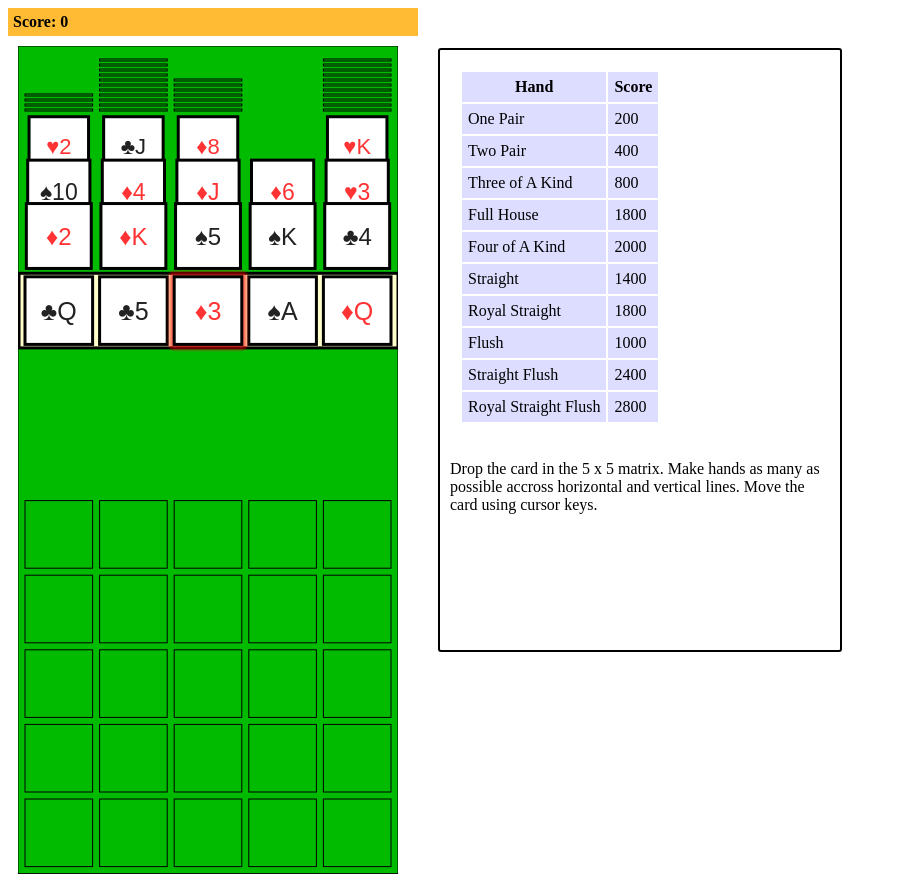
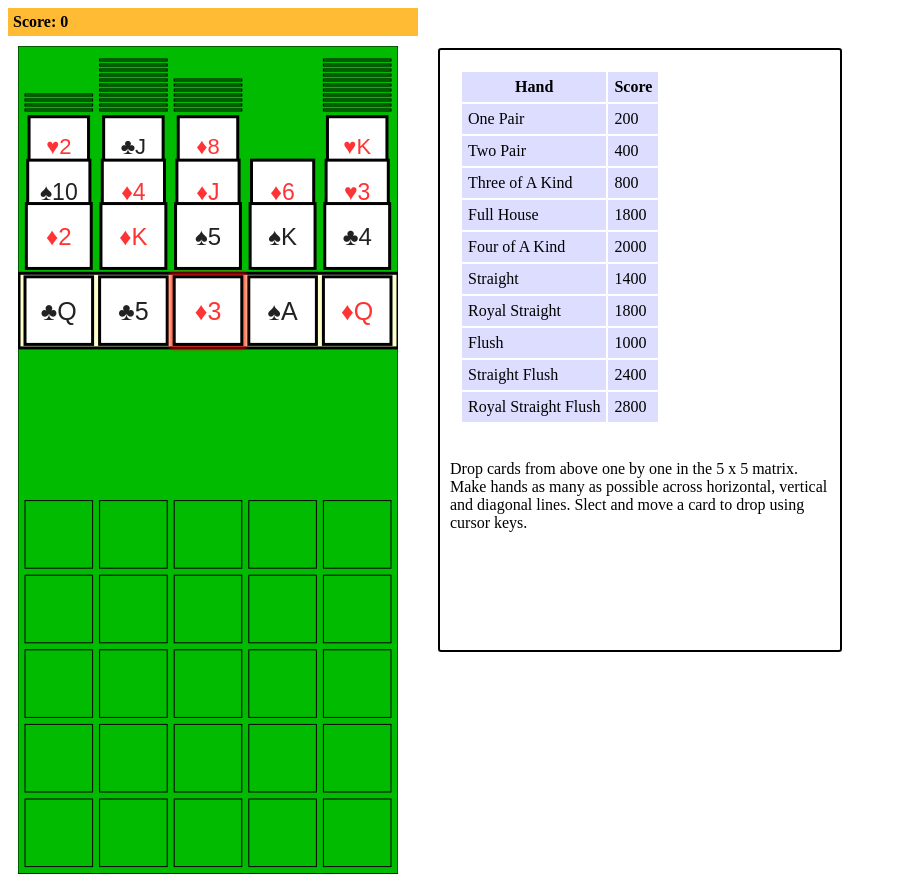
Before and after one commit to knsmr/grap, a plain HTML site: page index.html in a window 1280 px wide. Shown: the whole page, without its empty margins (0-897 px from the left). Drawn offline with Linux system fonts and the light colour scheme.

Commit message:
modify instruction doc

```diff
--- a/index.html
+++ b/index.html
@@ -72,7 +72,7 @@
 	<tr><td>Straight Flush</td><td>2400</td></tr>
 	<tr><td>Royal Straight Flush</td><td>2800</td></tr>
       </table>
-      <p>Drop the card in the 5 x 5 matrix. Make hands as many as possible accross horizontal and vertical lines. Move the card using cursor keys.</p>
+      <p>Drop cards from above one by one in the 5 x 5 matrix. Make hands as many as possible across horizontal, vertical and diagonal lines. Slect and move a card to drop using cursor keys.</p>
     </div>
   </body>
 </html>
```
